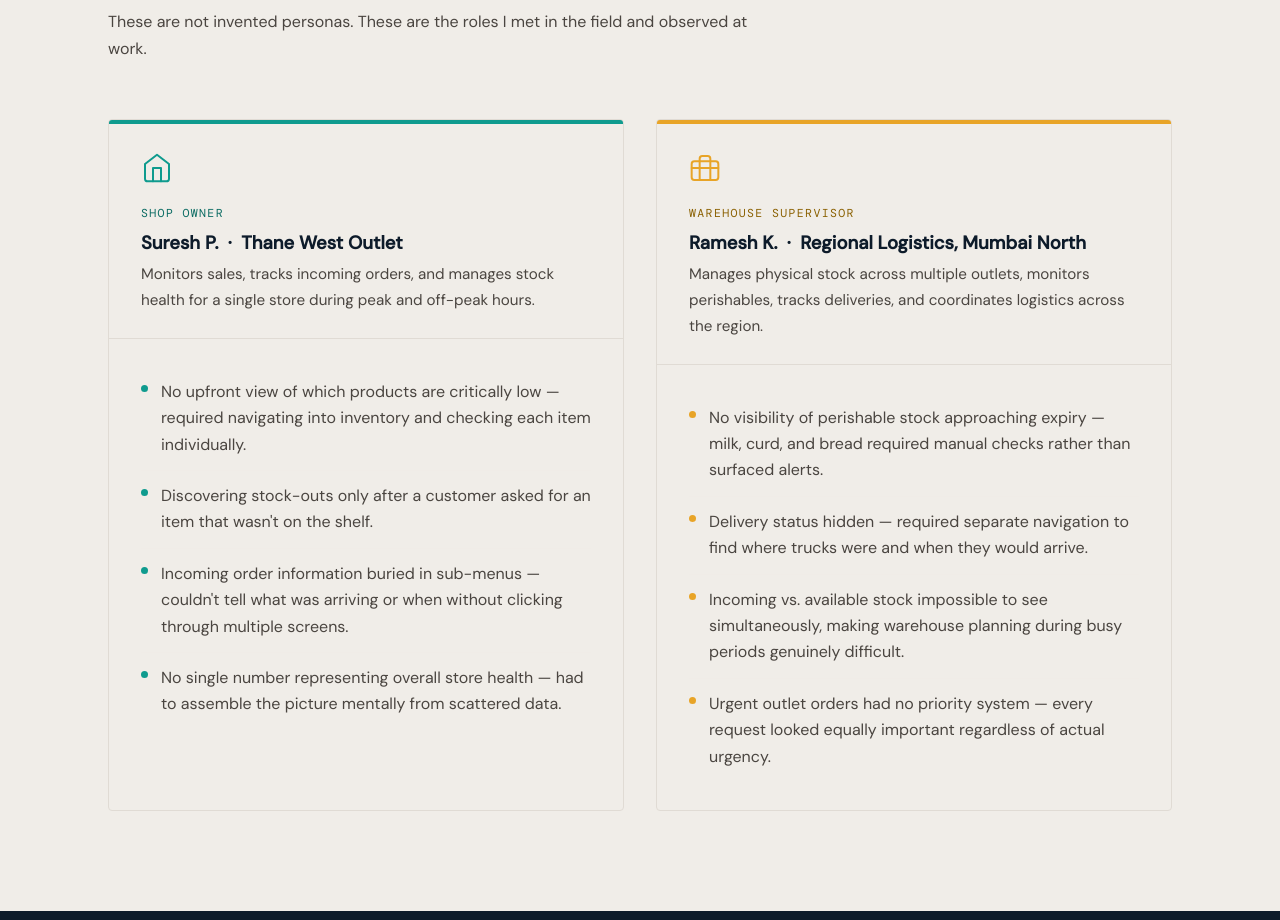
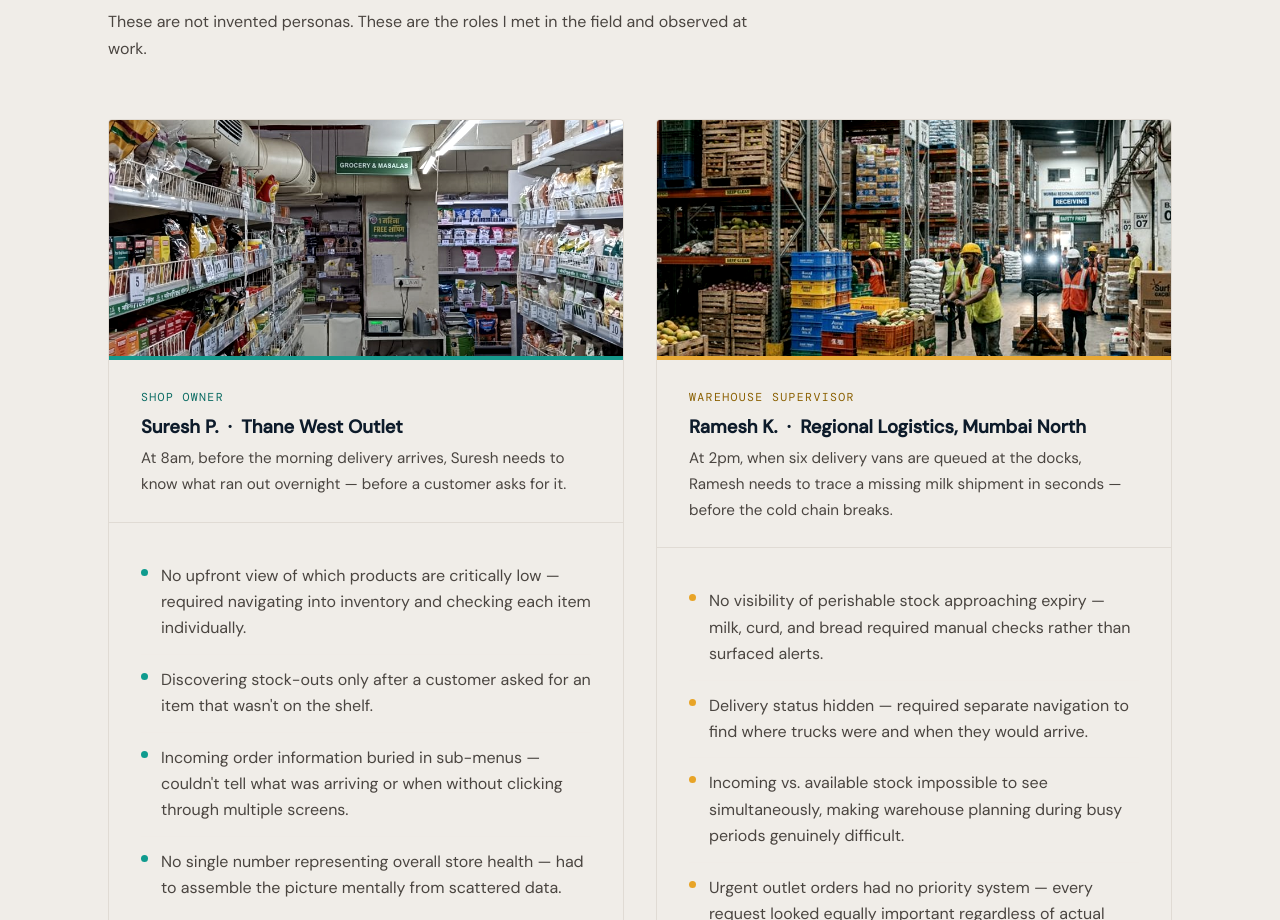
Before and after one commit to Adhiman26/inventory-management-ux-casestudy, a plain HTML site: page index.html in a window 1280 px wide. Shown: the part 4560-5480 px from the top of the page. Drawn offline with nearby package versions, Linux system fonts and the light colour scheme.

Commit message:
improved the persona section

```diff
--- a/index.html
+++ b/index.html
@@ -247,11 +247,11 @@
     </div>
     <div class="users-grid">
       <div class="user-card reveal">
-        <div class="user-card-header shop">
-          <span class="user-role-icon"><svg width="32" height="32" viewBox="0 0 24 24" fill="none" stroke="var(--teal)" stroke-width="1.5" stroke-linecap="round" stroke-linejoin="round" aria-hidden="true"><path d="M3 9l9-7 9 7v11a2 2 0 01-2 2H5a2 2 0 01-2-2z"/><polyline points="9 22 9 12 15 12 15 22"/></svg></span>
+        <img src="assets/field-research.jpeg" alt="Store checkout counter" style="width: 100%; height: 240px; object-fit: cover; display: block; filter: saturate(0.85) contrast(1.1); border-bottom: 4px solid var(--teal);">
+        <div class="user-card-header shop" style="border-top: none;">
           <div class="user-role shop">Shop Owner</div>
           <h3>Suresh P. &nbsp;·&nbsp; Thane West Outlet</h3>
-          <p>Monitors sales, tracks incoming orders, and manages stock health for a single store during peak and off-peak hours.</p>
+          <p>At 8am, before the morning delivery arrives, Suresh needs to know what ran out overnight &mdash; before a customer asks for it.</p>
         </div>
         <ul class="user-pains shop">
           <li>No upfront view of which products are critically low — required navigating into inventory and checking each item individually.</li>
@@ -261,11 +261,11 @@
         </ul>
       </div>
       <div class="user-card reveal">
-        <div class="user-card-header warehouse">
-          <span class="user-role-icon"><svg width="32" height="32" viewBox="0 0 24 24" fill="none" stroke="var(--amber)" stroke-width="1.5" stroke-linecap="round" stroke-linejoin="round" aria-hidden="true"><rect x="2" y="7" width="20" height="14" rx="2"/><path d="M16 21V5a2 2 0 00-2-2h-4a2 2 0 00-2 2v16"/><path d="M2 12h20"/></svg></span>
+        <img src="assets/warehouse-environment.png" alt="Massive regional grocery warehouse with forklifts and stock" style="width: 100%; height: 240px; object-fit: cover; display: block; filter: saturate(0.85) contrast(1.1); border-bottom: 4px solid var(--amber);">
+        <div class="user-card-header warehouse" style="border-top: none;">
           <div class="user-role warehouse">Warehouse Supervisor</div>
           <h3>Ramesh K. &nbsp;·&nbsp; Regional Logistics, Mumbai North</h3>
-          <p>Manages physical stock across multiple outlets, monitors perishables, tracks deliveries, and coordinates logistics across the region.</p>
+          <p>At 2pm, when six delivery vans are queued at the docks, Ramesh needs to trace a missing milk shipment in seconds &mdash; before the cold chain breaks.</p>
         </div>
         <ul class="user-pains warehouse">
           <li>No visibility of perishable stock approaching expiry — milk, curd, and bread required manual checks rather than surfaced alerts.</li>
```
Also changed, not shown: assets/warehouse-environment.png (added).
